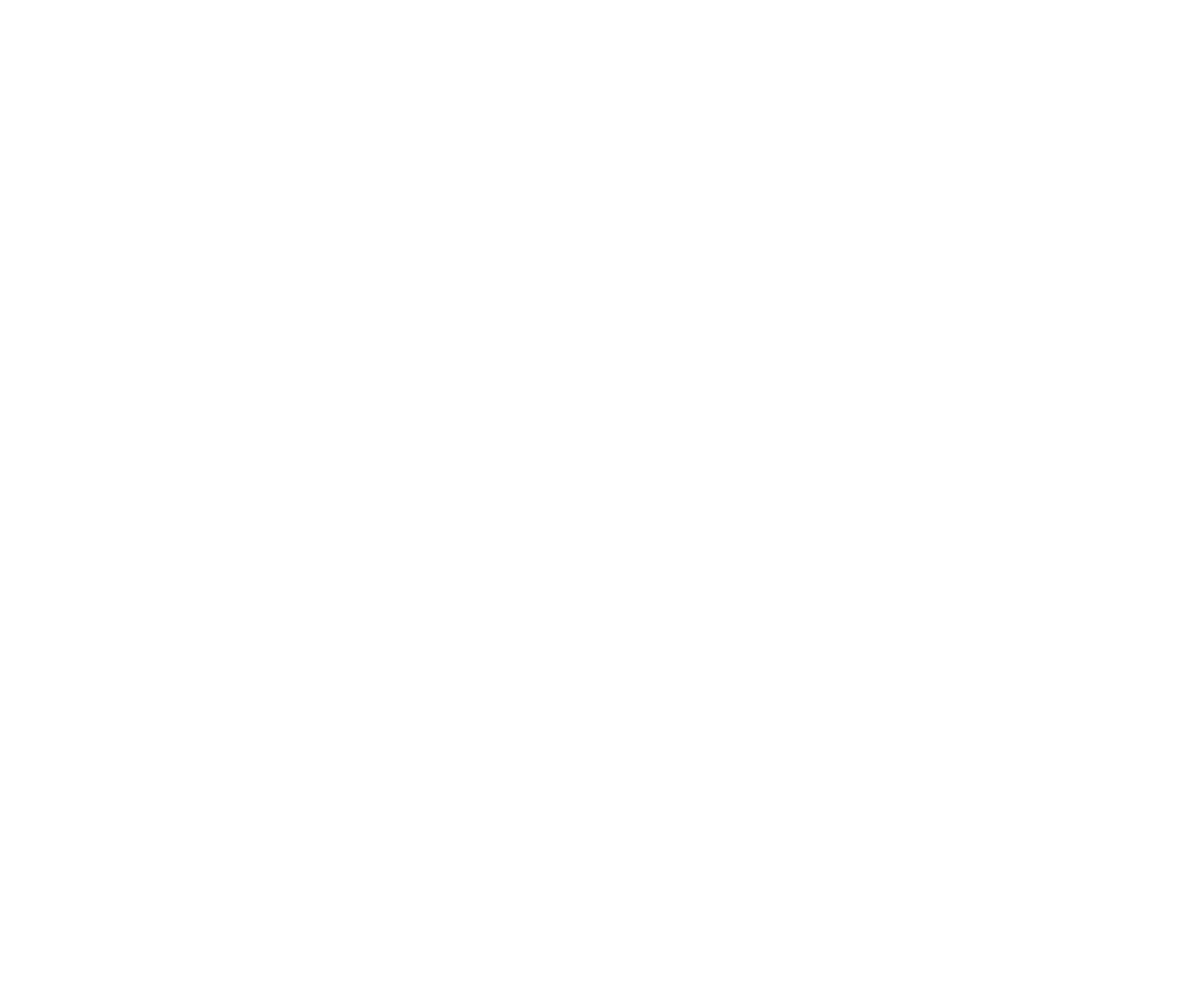
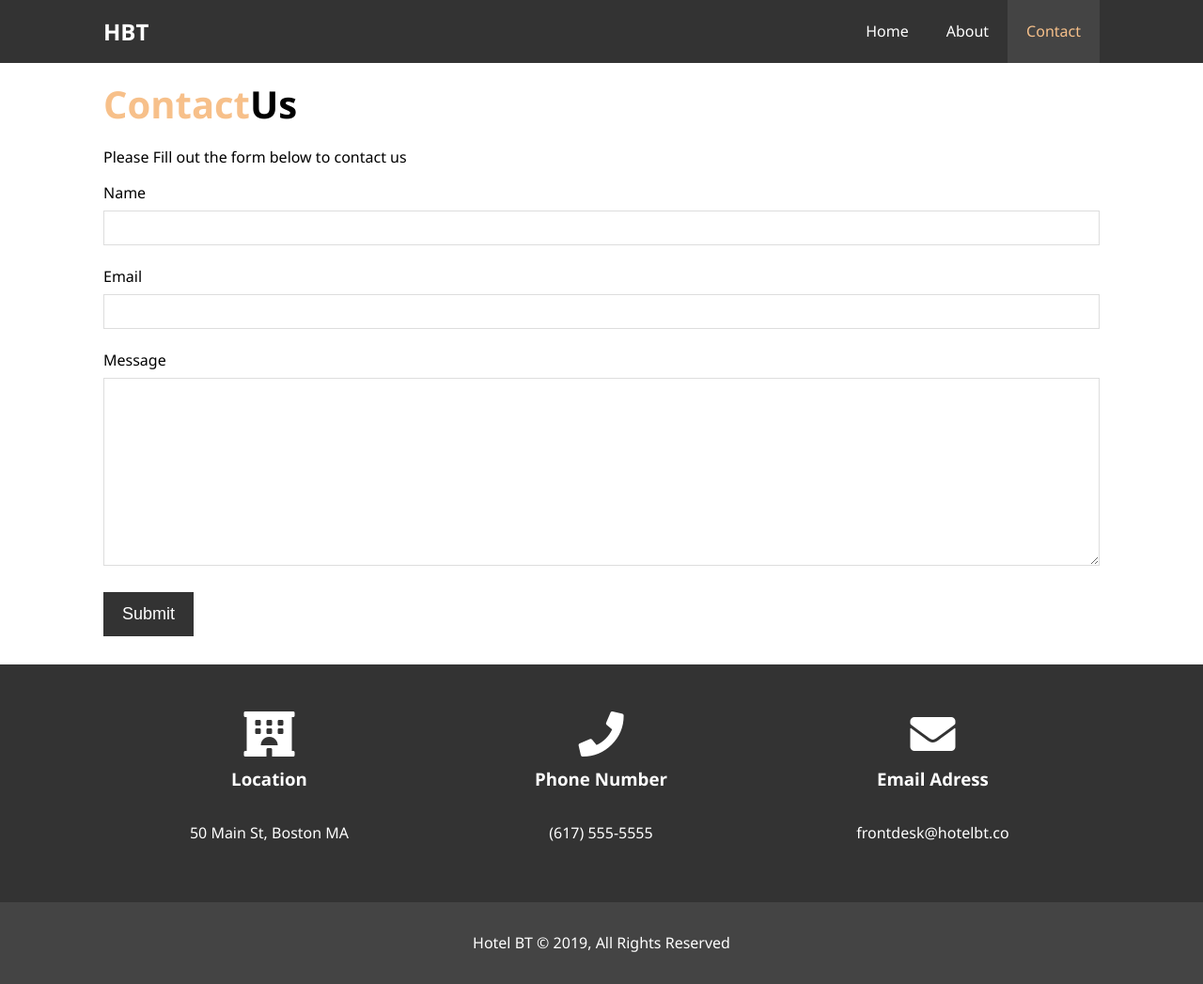
Before and after one commit to Tandy22/TraversyHotelWebsite, a plain HTML site: page Contact.html in a window 1280 px wide. Shown: the whole page at 94% size. Before the commit the page ends 800 px from the top, so only its background shows below. Drawn offline with Linux system fonts and the light colour scheme.

Commit message:
Added Contact page with all CSS stylings.

```diff
--- a/Contact.html
+++ b/Contact.html
@@ -0,0 +1,81 @@
+<!DOCTYPE html>
+<html lang="en">
+
+<head>
+    <meta charset="UTF-8">
+    <meta name="viewport" content="width=device-width, initial-scale=1.0">
+    <meta http-equiv="X-UA-Compatible" content="ie=edge">
+    <meta name="description" content="Welcome to the most extrodinary hotel in Boston">
+    <meta name="keywords" content="hotel, boston, boston hotel, new england hotel">
+    <link rel="stylesheet" href="https://use.fontawesome.com/releases/v5.7.1/css/all.css" integrity="sha384-fnmOCqbTlWIlj8LyTjo7mOUStjsKC4pOpQbqyi7RrhN7udi9RwhKkMHpvLbHG9Sr"
+        crossorigin="anonymous">
+    <link rel="stylesheet" href="/Styling/Style.css">
+    <title>HBT Hotel | Contact</title>
+</head>
+
+<body>
+    <header>
+        <nav id="navbar">
+            <div class="container">
+                <h1 class="logo"><a href="Index.html">HBT</a></h1>
+                <ul>
+                    <li><a href="Index.html">Home</a></li>
+                    <li><a href="About.html">About</a></li>
+                    <li><a class="current" href="Contact.html">Contact</a></li>
+                </ul>
+            </div>
+        </nav>
+    </header>
+
+    <section id="contact-form" class="py-3">
+        <div class="container">
+            <h1 class="l-heading">
+                <span class="text-primary">Contact</span>Us
+            </h1>
+            <p>Please Fill out the form below to contact us</p>
+            <form action="process.php">
+                <div class="form-group">
+                    <label for="name">Name</label>
+                    <input type="text" name="name" id="name">
+                </div>
+                <div class="form-group">
+                    <label for="email">Email</label>
+                    <input type="email" name="email" id="email">
+                </div>
+                <div class="form-group">
+                    <label for="message">Message</label>
+                    <textarea type="message" name="message" id="message"></textarea>
+                </div>
+                <button class="btn" type="submit">Submit</button>
+            </form>
+        </div>
+    </section>
+
+    <section id="contact-info" class="bg-dark">
+        <div class="container">
+            <div class="box">
+                <i class="fas fa-hotel fa-3x"></i>
+                <h3>Location</h3>
+                <p>50 Main St, Boston MA</p>
+            </div>
+            <div class="box">
+                <i class="fas fa-phone fa-3x"></i>
+                <h3>Phone Number</h3>
+                <p>(617) 555-5555</p>
+            </div>
+            <div class="box">
+                <i class="fas fa-envelope fa-3x"></i>
+                <h3>Email Adress</h3>
+                <p>frontdesk@hotelbt.co</p>
+            </div>
+        </div>
+    </section>
+
+    <footer id="main-footer">
+        <p>Hotel BT &copy; 2019, All Rights Reserved</p>
+    </footer>
+
+
+</body>
+
+</html>
--- a/Styling/Style.css
+++ b/Styling/Style.css
@@ -250,6 +250,34 @@ p {
     padding-bottom: 40px;
 }
 
+/* CONTACT FORM -> CONTACT PAGE */
+
+#contact-form .form-group {
+    margin-bottom: 20px;
+}
+
+#contact-form label {
+    display: block;
+    margin-bottom: 5px;
+}
+
+#contact-form input,
+#contact-form textarea {
+    width: 100%;
+    padding: 10px;
+    border: 1px solid #ddd;
+}
+
+#contact-form textarea {
+    height: 200px;
+}
+
+#contact-form input:focus,
+#contact-form textarea:focus {
+    outline: none;
+    border-color: #f7c08a;
+}
+
 /* MAIN FOOTER STYLING */
 
 #main-footer {
```
Also changed, not shown: About.html (+1 -1 lines).
